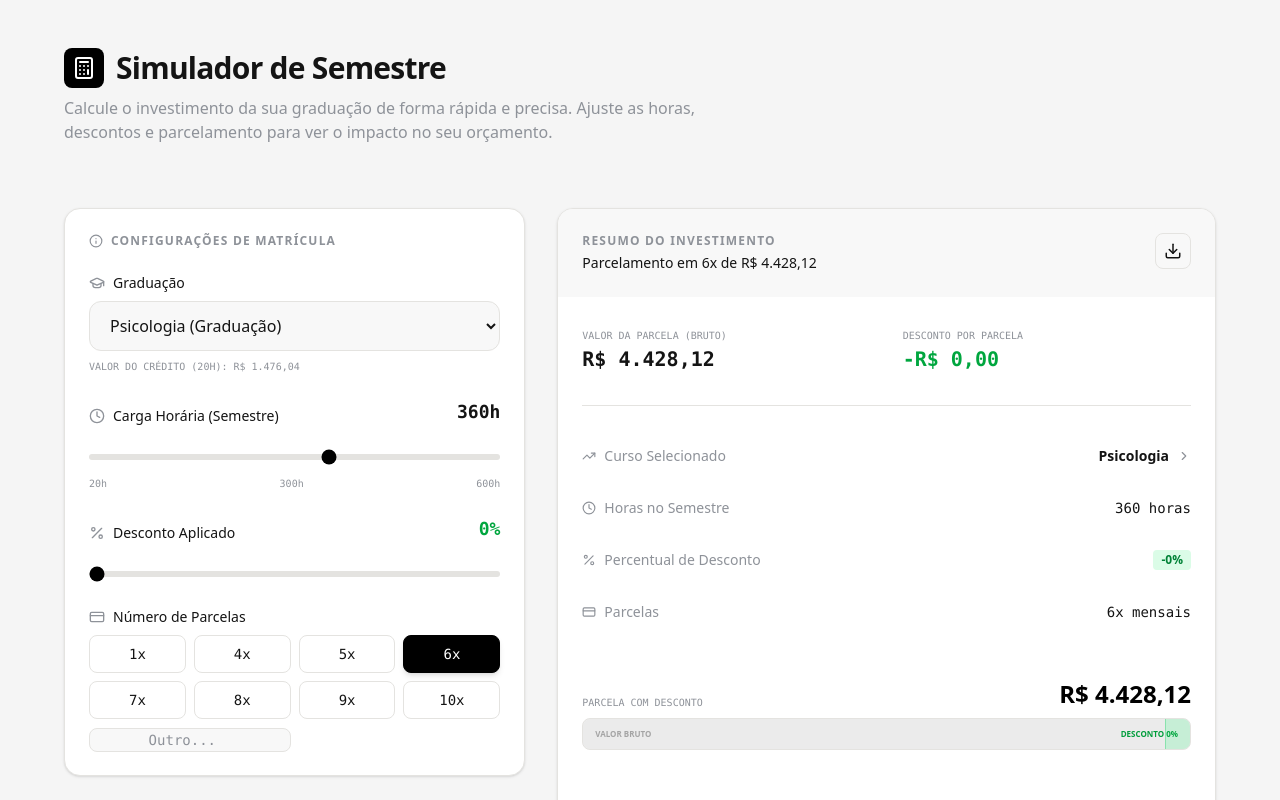
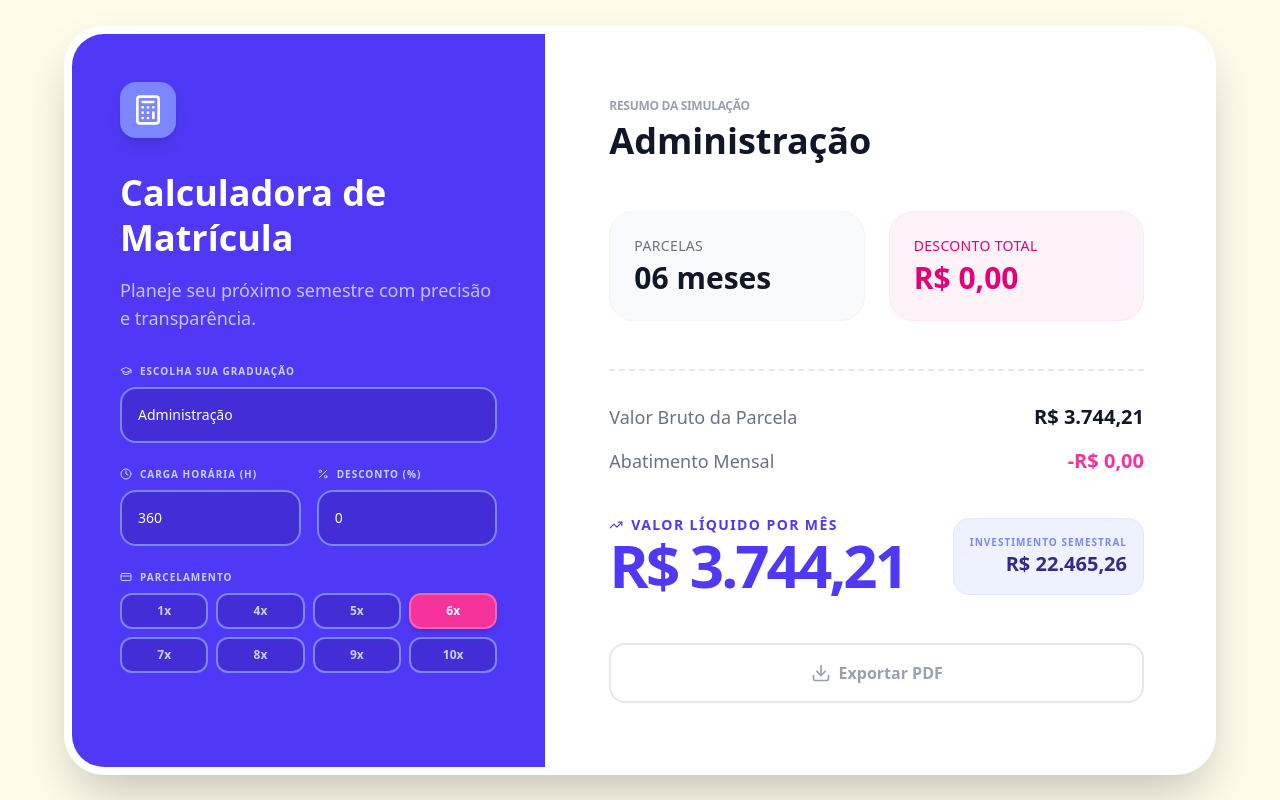
Before and after one commit to DanielHespanhol/CalculadoraGraduacao, a React (Vite) app: page / in a window 1280 px wide. Shown: the top 800 px of the page. Built offline with nearby package versions, Linux system fonts and the light colour scheme.

Commit message:
Alterações de projeto

```diff
--- a/src/App.tsx
+++ b/src/App.tsx
@@ -12,10 +12,8 @@ import {
   Percent,
   CreditCard,
   Download,
-  Info,
-  TrendingDown,
   ChevronRight,
-  TrendingUp
+  TrendingUp,
 } from 'lucide-react';
 import { COURSES, Course } from './constants/courses';
 
@@ -31,23 +29,21 @@ export default function App() {
   );
 
   const results = useMemo(() => {
-    // Cálculo: O crédito equivale a 20h
-    // Valor por hora = Crédito / 20
     const pricePerHour = selectedCourse.creditValue / 20;
     const totalSemester = pricePerHour * hours;
     const grossInstallment = totalSemester / installments;
-    const discountAmount = grossInstallment * (discount / 100);
-    const finalInstallment = grossInstallment - discountAmount;
-    const totalDiscountAmount = totalSemester * (discount / 100);
-    const totalWithDiscount = totalSemester - totalDiscountAmount;
+    const discountAmountTotal = totalSemester * (discount / 100);
+    const totalWithDiscount = totalSemester - discountAmountTotal;
+    const installmentWithDiscount = totalWithDiscount / installments;
+    const discountPerInstallment = grossInstallment - installmentWithDiscount;
 
     return {
       pricePerHour,
       totalSemester,
       grossInstallment,
-      discountAmount,
-      finalInstallment,
-      totalDiscountAmount,
+      discountPerInstallment,
+      installmentWithDiscount,
+      discountAmountTotal,
       totalWithDiscount,
     };
   }, [selectedCourse, hours, discount, installments]);
@@ -60,246 +56,160 @@ export default function App() {
   };
 
   return (
-    <div className="min-h-screen bg-[#F5F5F5] text-[#141414] font-sans selection:bg-black selection:text-white p-4 md:p-8 lg:p-12">
-      <div className="max-w-6xl mx-auto grid grid-cols-1 lg:grid-cols-12 gap-8">
+    <div className="min-h-screen bg-amber-50 flex items-center justify-center p-4 font-sans selection:bg-pink-200">
+      <motion.div
+        initial={{ opacity: 0, scale: 0.95 }}
+        animate={{ opacity: 1, scale: 1 }}
+        className="bg-white w-full max-w-6xl min-h-[700px] rounded-[40px] shadow-2xl flex flex-col md:flex-row overflow-hidden border-8 border-white"
+      >
 
-        {/* Header Section */}
-        <header className="lg:col-span-12 mb-8">
-          <div className="flex items-center gap-3 mb-2">
-            <div className="p-2 bg-black text-white rounded-lg">
-              <Calculator size={24} />
+        {/* Left Side: Inputs (Indigo) */}
+        <div className="w-full md:w-5/12 bg-indigo-600 p-8 lg:p-12 flex flex-col justify-between overflow-y-auto">
+          <div>
+            <div className="bg-indigo-400 w-14 h-14 rounded-2xl flex items-center justify-center mb-8 shadow-lg">
+              <Calculator className="text-white" size={32} />
             </div>
-            <h1 className="text-3xl font-bold tracking-tight">Simulador de Semestre</h1>
-          </div>
-          <p className="text-[#8E9299] max-w-2xl">
-            Calcule o investimento da sua graduação de forma rápida e precisa. Ajuste as horas,
-            descontos e parcelamento para ver o impacto no seu orçamento.
-          </p>
-        </header>
-
-        {/* Input Controls */}
-        <section className="lg:col-span-5 space-y-6">
-          <motion.div
-            initial={{ opacity: 0, y: 20 }}
-            animate={{ opacity: 1, y: 0 }}
-            className="bg-white border border-[#E4E3E0] rounded-2xl p-6 shadow-sm"
-          >
-            <h2 className="text-xs uppercase tracking-widest font-semibold text-[#8E9299] mb-6 flex items-center gap-2">
-              <Info size={14} /> Configurações de Matrícula
-            </h2>
+            <h1 className="text-3xl lg:text-4xl font-black text-white leading-tight mb-4">Calculadora de Matrícula</h1>
+            <p className="text-indigo-100 text-base lg:text-lg mb-8 opacity-80">Planeje seu próximo semestre com precisão e transparência.</p>
 
             <div className="space-y-6">
               {/* Course Selection */}
               <div className="space-y-2">
-                <label className="text-sm font-medium flex items-center gap-2">
-                  <GraduationCap size={16} className="text-[#8E9299]" /> Graduação
+                <label className="text-[10px] font-bold uppercase tracking-widest text-indigo-200 flex items-center gap-2">
+                  <GraduationCap size={12} /> Escolha sua Graduação
                 </label>
                 <select
                   value={selectedCourseId}
                   onChange={(e) => setSelectedCourseId(e.target.value)}
-                  className="w-full bg-[#F8F8F8] border border-[#E4E3E0] rounded-xl px-4 py-3 outline-none focus:ring-2 focus:ring-black/5 transition-all cursor-pointer"
+                  className="w-full bg-indigo-700 border-2 border-indigo-400 rounded-2xl p-4 text-white focus:outline-none focus:ring-4 focus:ring-pink-400 appearance-none cursor-pointer text-sm"
                 >
                   {COURSES.map(course => (
-                    <option key={course.id} value={course.id}>
-                      {course.name} ({course.type})
+                    <option key={course.id} value={course.id} className="bg-indigo-800">
+                      {course.name}
                     </option>
                   ))}
                 </select>
-                <p className="text-[10px] text-[#8E9299] font-mono uppercase">
-                  Valor do Crédito (20h): {formatCurrency(selectedCourse.creditValue)}
-                </p>
               </div>
 
-              {/* Hours Input */}
-              <div className="space-y-4">
-                <div className="flex justify-between items-end">
-                  <label className="text-sm font-medium flex items-center gap-2">
-                    <Clock size={16} className="text-[#8E9299]" /> Carga Horária (Semestre)
+              {/* Hours and Discount */}
+              <div className="grid grid-cols-1 sm:grid-cols-2 gap-4">
+                <div className="space-y-2">
+                  <label className="text-[10px] font-bold uppercase tracking-widest text-indigo-200 flex items-center gap-2">
+                    <Clock size={12} /> Carga Horária (h)
                   </label>
-                  <span className="text-lg font-mono font-bold">{hours}h</span>
+                  <input
+                    type="number"
+                    value={hours}
+                    step="10"
+                    min="10"
+                    onChange={(e) => setHours(Number(e.target.value))}
+                    className="w-full bg-indigo-700 border-2 border-indigo-400 rounded-2xl p-4 text-white focus:outline-none focus:ring-4 focus:ring-pink-400 text-sm"
+                  />
                 </div>
+                <div className="space-y-2">
+                  <label className="text-[10px] font-bold uppercase tracking-widest text-indigo-200 flex items-center gap-2">
+                    <Percent size={12} /> Desconto (%)
+                  </label>
                   <input
-                  type="range"
-                  min="20"
-                  max="600"
-                  step="10"
-                  value={hours}
-                  onChange={(e) => setHours(Number(e.target.value))}
-                  className="w-full h-1.5 bg-[#E4E3E0] rounded-lg appearance-none cursor-pointer accent-black"
+                    type="number"
+                    value={discount}
+                    min="0"
+                    max="100"
+                    onChange={(e) => setDiscount(Number(e.target.value))}
+                    className="w-full bg-indigo-700 border-2 border-indigo-400 rounded-2xl p-4 text-white focus:outline-none focus:ring-4 focus:ring-pink-400 text-sm"
                   />
-                <div className="flex justify-between text-[10px] font-mono text-[#8E9299]">
-                  <span>20h</span>
-                  <span>300h</span>
-                  <span>600h</span>
                 </div>
               </div>
 
-              {/* Discount Input */}
-              <div className="space-y-4">
-                <div className="flex justify-between items-end">
-                  <label className="text-sm font-medium flex items-center gap-2">
-                    <Percent size={16} className="text-[#8E9299]" /> Desconto Aplicado
-                  </label>
-                  <span className="text-lg font-mono font-bold text-green-600">{discount}%</span>
-                </div>
-                <input
-                  type="range"
-                  min="0"
-                  max="100"
-                  step="5"
-                  value={discount}
-                  onChange={(e) => setDiscount(Number(e.target.value))}
-                  className="w-full h-1.5 bg-[#E4E3E0] rounded-lg appearance-none cursor-pointer accent-black"
-                />
-              </div>
-
-              {/* Installments Input */}
+              {/* Installments Selection */}
               <div className="space-y-2">
-                <label className="text-sm font-medium flex items-center gap-2">
-                  <CreditCard size={16} className="text-[#8E9299]" /> Número de Parcelas
+                <label className="text-[10px] font-bold uppercase tracking-widest text-indigo-200 flex items-center gap-2">
+                  <CreditCard size={12} /> Parcelamento
                 </label>
                 <div className="grid grid-cols-4 gap-2">
                   {[1, 4, 5, 6, 7, 8, 9, 10].map(n => (
                     <button
                       key={n}
                       onClick={() => setInstallments(n)}
-                      className={`py-2 rounded-lg font-mono text-sm transition-all border ${
+                      className={`rounded-xl py-2 font-bold text-xs transition-all border-2 ${
                         installments === n
-                        ? 'bg-black text-white border-black shadow-md'
-                        : 'bg-white text-[#141414] border-[#E4E3E0] hover:border-black'
+                        ? 'bg-pink-500 text-white border-pink-400 shadow-md'
+                        : 'bg-indigo-700 text-indigo-200 border-indigo-400 hover:border-white'
                       }`}
                     >
                       {n}x
                     </button>
                   ))}
-                  <div className="col-span-2 relative">
-                    <input
-                      type="number"
-                      min="1"
-                      max="24"
-                      placeholder="Outro..."
-                      onChange={(e) => {
-                        const val = Number(e.target.value);
-                        if (val > 0) setInstallments(val);
-                      }}
-                      className="w-full h-full text-center bg-[#F8F8F8] border border-[#E4E3E0] rounded-lg outline-none text-sm font-mono placeholder:text-[#8E9299]"
-                    />
                 </div>
               </div>
             </div>
           </div>
-          </motion.div>
+          {/* Simulator button removed */}
+        </div>
 
-          <div className="bg-black text-white rounded-2xl p-6 shadow-xl relative overflow-hidden">
-            <div className="relative z-10">
-              <h3 className="text-xs uppercase tracking-widest font-semibold opacity-60 mb-1">Total do Semestre</h3>
-              <div className="flex items-baseline gap-2">
-                <span className="text-3xl font-bold tracking-tight">{formatCurrency(results.totalWithDiscount)}</span>
-                {discount > 0 && (
-                  <span className="text-sm line-through opacity-40">{formatCurrency(results.totalSemester)}</span>
-                )}
+        {/* Right Side: Results (White) */}
+        <div className="w-full md:w-7/12 p-8 lg:p-16 flex flex-col justify-center">
+          <div className="flex flex-col sm:flex-row sm:items-center justify-between mb-12 gap-4">
+            <div>
+              <p className="text-gray-400 font-bold uppercase tracking-tight text-xs mb-1">Resumo da Simulação</p>
+              <h2 className="text-3xl lg:text-4xl font-black text-gray-900 leading-tight">{selectedCourse.name}</h2>
             </div>
-              <p className="text-[10px] mt-4 font-mono opacity-50 uppercase flex items-center gap-1">
-                <TrendingDown size={10} /> Economia total: {formatCurrency(results.totalDiscountAmount)}
-              </p>
+            {/* Semester tag removed */}
           </div>
-            {/* Visual Decoration */}
-            <div className="absolute right-[-20px] top-[-20px] opacity-10">
-              <Calculator size={120} />
+
+          <div className="grid grid-cols-1 sm:grid-cols-2 gap-6 mb-12">
+            <div className="p-6 bg-gray-50 rounded-3xl border border-gray-100">
+              <p className="text-gray-500 font-medium text-sm mb-1 uppercase tracking-wide">Parcelas</p>
+              <p className="text-2xl lg:text-3xl font-black text-gray-900">{installments < 10 ? `0${installments}` : installments} meses</p>
+            </div>
+            <div className="p-6 bg-pink-50 rounded-3xl border border-pink-100">
+              <p className="text-pink-600 font-medium text-sm mb-1 uppercase tracking-wide">Desconto Total</p>
+              <p className="text-2xl lg:text-3xl font-black text-pink-600">{formatCurrency(results.discountAmountTotal)}</p>
             </div>
           </div>
-        </section>
 
-        {/* Results Section */}
-        <section className="lg:col-span-7">
-          <div className="bg-white border border-[#E4E3E0] rounded-2xl overflow-hidden shadow-sm flex flex-col h-full">
-            <div className="p-6 border-bottom border-[#E4E3E0] bg-[#F8F8F8]">
-              <div className="flex justify-between items-start">
+          <div className="space-y-4 border-t-2 border-dashed border-gray-200 pt-8">
+            <div className="flex justify-between items-center group">
+              <span className="text-gray-500 font-medium text-lg">Valor Bruto da Parcela</span>
+              <span className="text-gray-900 font-bold text-xl">{formatCurrency(results.grossInstallment)}</span>
+            </div>
+            <div className="flex justify-between items-center group">
+              <span className="text-gray-500 font-medium text-lg">Abatimento Mensal</span>
+              <span className="text-pink-500 font-bold text-xl text-right">-{formatCurrency(results.discountPerInstallment)}</span>
+            </div>
+
+            <div className="flex flex-col sm:flex-row justify-between sm:items-end pt-6 gap-6">
               <div>
-                  <h2 className="text-xs uppercase tracking-widest font-semibold text-[#8E9299] mb-1">Resumo do Investimento</h2>
-                  <p className="text-sm font-medium">Parcelamento em {installments}x de {formatCurrency(results.finalInstallment)}</p>
+                <span className="text-indigo-600 font-black text-sm uppercase tracking-widest flex items-center gap-2">
+                  <TrendingUp size={14} /> Valor Líquido por Mês
+                </span>
+                <AnimatePresence mode="wait">
+                  <motion.div
+                    key={results.installmentWithDiscount}
+                    initial={{ opacity: 0, y: 10 }}
+                    animate={{ opacity: 1, y: 0 }}
+                    className="text-5xl lg:text-6xl font-black text-indigo-600 tracking-tighter"
+                  >
+                    {formatCurrency(results.installmentWithDiscount)}
+                  </motion.div>
+                </AnimatePresence>
               </div>
-                <button className="p-2 border border-[#E4E3E0] rounded-lg hover:bg-white transition-colors">
-                  <Download size={18} />
+              <div className="sm:text-right bg-indigo-50 p-4 rounded-2xl border border-indigo-100">
+                <p className="text-indigo-400 text-[10px] font-bold uppercase tracking-widest">Investimento Semestral</p>
+                <p className="text-indigo-900 font-black text-xl">{formatCurrency(results.totalWithDiscount)}</p>
+              </div>
+            </div>
+          </div>
+
+          <div className="mt-12 flex flex-col sm:flex-row gap-4">
+            <button className="flex-1 border-2 border-gray-200 text-gray-400 font-bold py-4 rounded-2xl hover:bg-gray-50 hover:text-gray-600 transition-all flex items-center justify-center gap-2">
+              <Download size={20} />
+              Exportar PDF
             </button>
           </div>
         </div>
 
-            <div className="flex-1 p-6 space-y-8">
-              {/* Main Metrics */}
-              <div className="grid grid-cols-2 gap-8">
-                <div className="space-y-1">
-                  <span className="text-[10px] uppercase text-[#8E9299] font-mono">Valor da Parcela (Bruto)</span>
-                  <p className="text-xl font-bold font-mono">{formatCurrency(results.grossInstallment)}</p>
-                </div>
-                <div className="space-y-1">
-                  <span className="text-[10px] uppercase text-[#8E9299] font-mono">Desconto por Parcela</span>
-                  <p className="text-xl font-bold font-mono text-green-600">-{formatCurrency(results.discountAmount)}</p>
-                </div>
-              </div>
-
-              <div className="h-px bg-[#E4E3E0]" />
-
-              {/* Data Rows */}
-              <div className="space-y-4">
-                <div className="flex justify-between items-center text-sm py-2 group cursor-default">
-                  <span className="text-[#8E9299] flex items-center gap-2">
-                    <TrendingUp size={14} /> Curso Selecionado
-                  </span>
-                  <span className="font-semibold flex items-center gap-2">
-                    {selectedCourse.name} <ChevronRight size={14} className="text-[#8E9299]" />
-                  </span>
-                </div>
-                <div className="flex justify-between items-center text-sm py-2 group cursor-default">
-                  <span className="text-[#8E9299] flex items-center gap-2">
-                    <Clock size={14} /> Horas no Semestre
-                  </span>
-                  <span className="font-mono font-medium">{hours} horas</span>
-                </div>
-                <div className="flex justify-between items-center text-sm py-2 group cursor-default">
-                  <span className="text-[#8E9299] flex items-center gap-2">
-                    <Percent size={14} /> Percentual de Desconto
-                  </span>
-                  <span className="bg-green-100 text-green-700 px-2 py-0.5 rounded text-xs font-bold">-{discount}%</span>
-                </div>
-                <div className="flex justify-between items-center text-sm py-2 group cursor-default">
-                  <span className="text-[#8E9299] flex items-center gap-2">
-                    <CreditCard size={14} /> Parcelas
-                  </span>
-                  <span className="font-mono font-medium">{installments}x mensais</span>
-                </div>
-              </div>
-
-              {/* Timeline/Progress visual */}
-              <div className="pt-4">
-                <div className="flex justify-between items-end mb-2">
-                  <span className="text-[10px] uppercase text-[#8E9299] font-mono">Parcela com Desconto</span>
-                  <span className="text-2xl font-bold text-black">{formatCurrency(results.finalInstallment)}</span>
-                </div>
-                <div className="w-full h-8 bg-[#F8F8F8] border border-[#E4E3E0] rounded-lg overflow-hidden relative flex">
-                  {/* Gross Bar */}
-                  <div className="h-full bg-black/5 flex-1 relative flex items-center px-3">
-                    <span className="text-[8px] uppercase font-bold text-black/30">Valor Bruto</span>
-                  </div>
-                  {/* Discount Portion */}
-                  <motion.div
-                    initial={{ width: 0 }}
-                    animate={{ width: `${discount}%` }}
-                    className="h-full bg-green-500/20 border-l border-green-500/30 flex items-center justify-end px-3"
-                  >
-                    <span className="text-[8px] uppercase font-bold text-green-600 whitespace-nowrap">Desconto {discount}%</span>
       </motion.div>
-                </div>
-              </div>
-            </div>
-
-            <div className="p-6 bg-[#141414] text-white/40 text-[10px] font-mono flex items-center gap-2 italic">
-              <Info size={12} /> *Valores meramente ilustrativos baseados na tabela de cursos {new Date().getFullYear()}.
-            </div>
-          </div>
-        </section>
-
-      </div>
     </div>
   );
 }
--- a/src/constants/courses.ts
+++ b/src/constants/courses.ts
@@ -2,20 +2,18 @@ export interface Course {
   id: string;
   name: string;
   creditValue: number; // For 20 hours
-  type: 'Graduação' | 'Tecnólogo' | 'EAD';
 }
 
 export const COURSES: Course[] = [
-  { id: 'psicologia', name: 'Psicologia', creditValue: 1476.04, type: 'Graduação' },
-  { id: 'engenharia', name: 'Engenharia', creditValue: 1477.45, type: 'Graduação' },
-  { id: 'processos-gerenciais', name: 'Processos Gerenciais Novos', creditValue: 604.30, type: 'Graduação' },
-  { id: 'arquitetura', name: 'Arquitetura e Urbanismo', creditValue: 1718.85, type: 'Graduação' },
-  { id: 'biomedicina', name: 'Biomedicina', creditValue: 1502.39, type: 'Graduação' },
-  { id: 'direito', name: 'Direito', creditValue: 1276.70, type: 'Graduação' },
-  { id: 'administracao', name: 'Administração', creditValue: 1248.07, type: 'Graduação' },
-  { id: 'enfermagem', name: 'Enfermagem', creditValue: 892.70, type: 'Graduação' },
-  { id: 'ads', name: 'ADS', creditValue: 1229.41, type: 'Tecnólogo' },
-  { id: 'ead', name: 'EAD', creditValue: 353.46, type: 'EAD' },
-  { id: 'ead-eng-prod', name: 'EAD Eng. Produção', creditValue: 466.94, type: 'EAD' },
-  { id: 'ead-semi', name: 'EAD Semi Presencial', creditValue: 389.81, type: 'EAD' },
-];
+  { id: 'administracao', name: 'Administração', creditValue: 1248.07 },
+  { id: 'ads', name: 'Análise e Desenvolvimento de Sistemas', creditValue: 1229.41 },
+  { id: 'arquitetura', name: 'Arquitetura e Urbanismo', creditValue: 1718.85 },
+  { id: 'biomedicina', name: 'Biomedicina', creditValue: 1502.39 },
+  { id: 'direito', name: 'Direito', creditValue: 1276.70 },
+  { id: 'enfermagem', name: 'Enfermagem', creditValue: 892.70 },
+  { id: 'engenharias', name: 'Engenharias', creditValue: 1477.45 },
+  { id: 'gestao-rh', name: 'Gestão de Recursos Humanos', creditValue: 604.30 },
+  { id: 'marketing', name: 'Marketing', creditValue: 604.30 },
+  { id: 'processos-gerenciais', name: 'Processos Gerenciais', creditValue: 604.30 },
+  { id: 'psicologia', name: 'Psicologia', creditValue: 1476.04 },
+].sort((a, b) => a.name.localeCompare(b.name));
```
Lines whose indentation alone changed are shown as unchanged.
